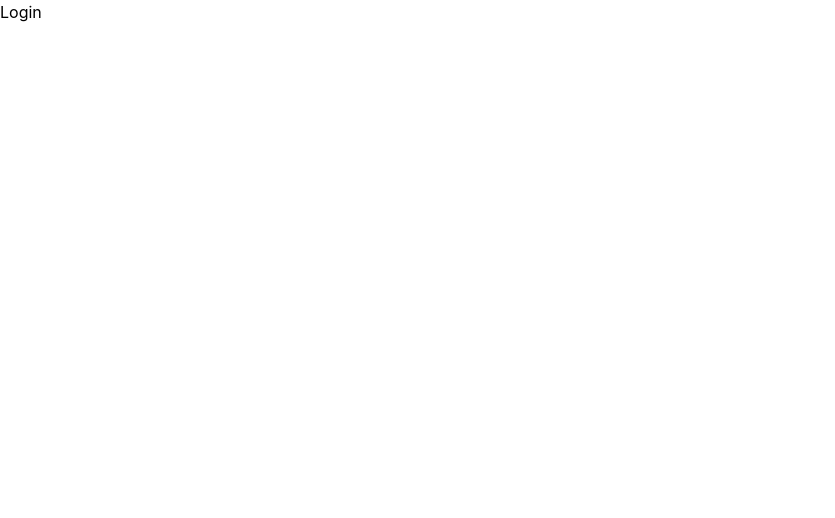
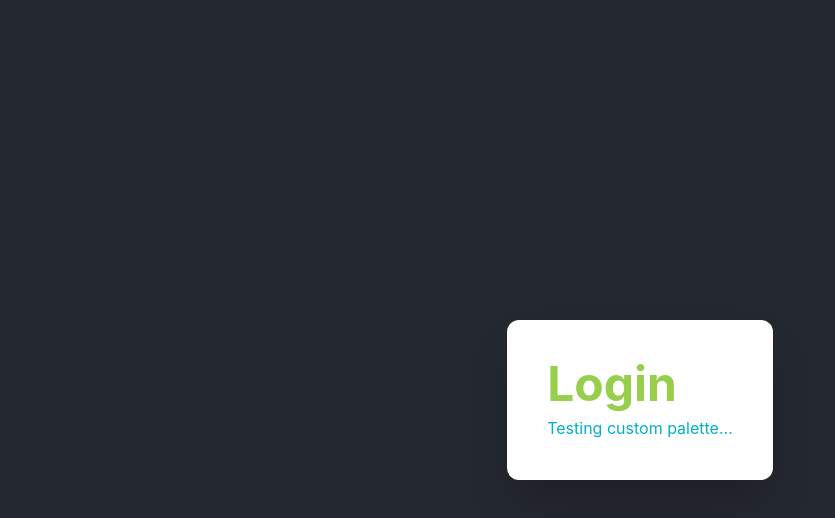
Before and after one commit to aaga941228/rick-and-morty-testing, a Vue app: page / in a window 1280 px wide. Shown: the top 518 px of the page, without its empty margins (0-835 px from the left). Built offline with nearby package versions, Linux system fonts and the light colour scheme; the HTML template or start-up script is replaced by a standard one.

Commit message:
chore: configure tailwind v4 custom theme and color palette

```diff
--- a/src/assets/main.css
+++ b/src/assets/main.css
@@ -1 +1,20 @@
 @import 'tailwindcss';
+
+@theme {
+  /* Colores personalizados */
+  --color-portal-green: #97ce4c;
+  --color-portal-dark: #7aa13d;
+  --color-science-cyan: #00b0c8;
+  --color-space-dark: #24282f;
+  --color-space-light: #3c3e44;
+
+  /* Fuentes (opcional) */
+  --font-sans: 'Inter', 'ui-sans-serif', 'system-ui', sans-serif;
+}
+
+/* Opcional: Un fondo sutil para toda la app */
+@layer base {
+  body {
+    @apply bg-gray-50 text-space-dark;
+  }
+}
--- a/src/views/LoginView.vue
+++ b/src/views/LoginView.vue
@@ -1,5 +1,10 @@
 <template>
-  <div>
-    <h1>Login</h1>
+  <!-- bg-space-dark debería ser el azul oscuro que definimos -->
+  <div class="min-h-screen flex items-center justify-center bg-space-dark">
+    <div class="p-10 bg-white rounded-xl shadow-2xl">
+      <!-- text-portal-green debería ser el verde neón -->
+      <h1 class="text-5xl font-bold text-portal-green">Login</h1>
+      <p class="text-science-cyan mt-2">Testing custom palette...</p>
+    </div>
   </div>
 </template>
```
